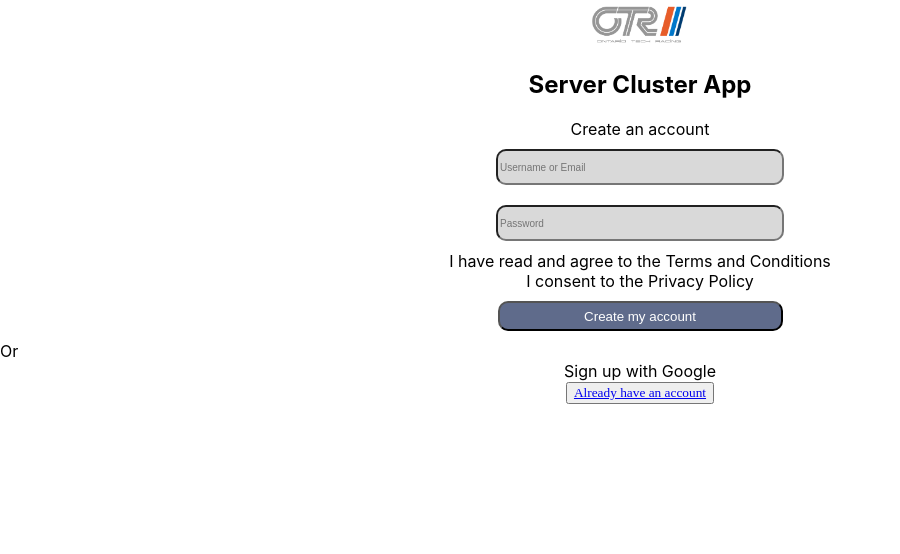
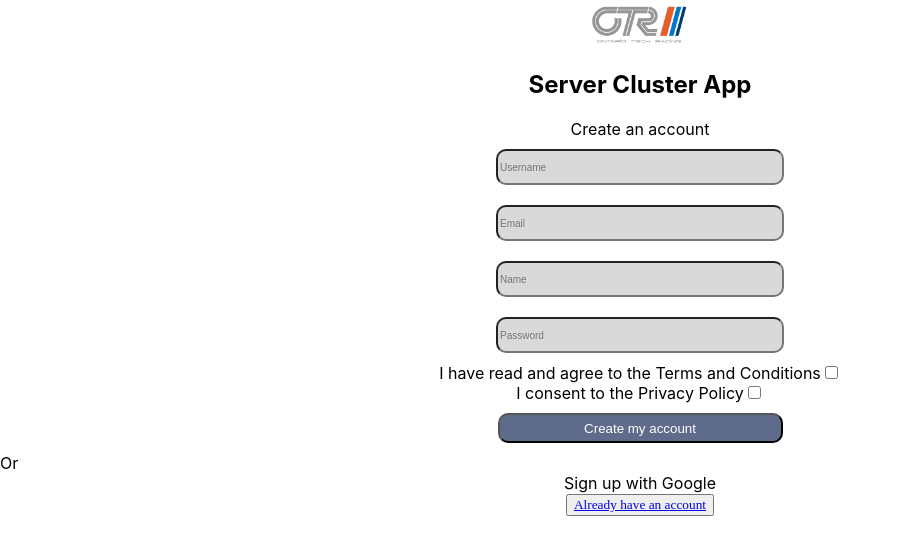
Before and after one commit to OntarioTechRacing/job_manager, a React (Create React App) app: page /login/newaccount in a window 1280 px wide. Shown: the top 554 px of the page, without its empty margins (0-900 px from the left). Built offline with nearby package versions, Linux system fonts and the light colour scheme.

Commit message:
updated front-end

```diff
--- a/package.json
+++ b/package.json
@@ -13,7 +13,6 @@
     "react-bootstrap": "^2.10.2",
     "react-dom": "^18.3.1",
     "react-icons": "^5.2.1",
-    "react-router-dom": "^6.23.1",
     "react-scripts": "5.0.1",
     "web-vitals": "^2.1.4"
   },
--- a/src/App.css
+++ b/src/App.css
@@ -65,7 +65,22 @@
   font-size:10px;
   margin:10px;
 }
-
+.email-container {
+  width:280px;
+  height:30px;
+  background-color:#D9D9D9;
+  border-radius:10px;
+  font-size:10px;
+  margin:10px;
+}
+.name-container {
+  width:280px;
+  height:30px;
+  background-color:#D9D9D9;
+  border-radius:10px;
+  font-size:10px;
+  margin:10px;
+}
 .password-container {
   margin:10px;
   width:280px;
--- a/src/App.js
+++ b/src/App.js
@@ -8,12 +8,13 @@ import Dashboard from './Dashboard';
 import Login from './Login';
 import NewAccount from './NewAccount';
 import Run from './PostProcessing/Run';
+import ProfileSettings from './ProfileSettings';
 
 function App() {
   return (
     <div className="App">
       <Routes>
-        <Route path="/" element={<Dashboard />} />  {/* Use Route component for each route */}
+        <Route path="/" element={<Dashboard />} />
         <Route path="/login" element={<Login />} />
         <Route path = "/login/newaccount" element = {<NewAccount/> } />
         <Route path="/fileupload" element={<FileUpload />} />
@@ -22,6 +23,7 @@ function App() {
         <Route path="/forceresults" element={<ForceResult />} />
         <Route path="/result" element={<Result />} />
         <Route path = "/simulation/run" element = {<Run/>} />
+        <Route path="/profile-settings" element={<ProfileSettings />} />
       </Routes>
     </div>
   );
--- a/src/Login.jsx
+++ b/src/Login.jsx
@@ -1,57 +1,97 @@
-
+import React, { useState } from 'react';
 import './App.css';
 import otrLogo from './images/otrLogo.png';
-import { Link } from 'react-router-dom'
+import { Link } from 'react-router-dom';
 
-function Login(){
+function Login() {
+    const [username, setUsername] = useState('');
+    const [password, setPassword] = useState('');
+    const [message, setMessage] = useState('');
+
+    const handleLogin = async (e) => {
+        e.preventDefault();
+
+        try {
+            const response = await fetch('http://127.0.0.1:8000/login/', {
+                method: 'POST',
+                headers: {
+                    'Content-Type': 'application/json'
+                },
+                body: JSON.stringify({ username, password })
+            });
+
+            if (response.ok) {
+                const data = await response.json();
+                setMessage('Login successful!');
+                // Handle successful login (e.g., redirect, save token, etc.)
+            } else {
+                const error = await response.json();
+                setMessage(`Login failed: ${error.detail}`);
+            }
+        } catch (error) {
+            setMessage(`An error occurred: ${error.message}`);
+        }
+    };
+
     return (
         <div>
-            <div className = "login-background">
-                <div className = "login-image">
-
-                </div>
-
+            <div className="login-background">
+                <div className="login-image"></div>
                 <div>
-                    <div><img src = {otrLogo} alt = "OTR LOGO" width = "100"/></div>
-
+                    <div><img src={otrLogo} alt="OTR LOGO" width="100" /></div>
                     <div>
                         <div><h2>Server Cluster App</h2></div>
                     </div>
-
-                    <div className = "form-container">
-                        <form>
-                            <div><input className = "username-container"type = "text" placeholder = "Username or Email" name = "username"/></div>
-                            <div><input className = "password-container" type = "text" placeholder = "Password" name = "password"/></div>
+                    <div className="form-container">
+                        <form onSubmit={handleLogin}>
+                            <div>
+                                <input
+                                    className="username-container"
+                                    type="text"
+                                    placeholder="Username or Email"
+                                    name="username"
+                                    value={username}
+                                    onChange={(e) => setUsername(e.target.value)}
+                                />
+                            </div>
+                            <div>
+                                <input
+                                    className="password-container"
+                                    type="password"
+                                    placeholder="Password"
+                                    name="password"
+                                    value={password}
+                                    onChange={(e) => setPassword(e.target.value)}
+                                />
+                            </div>
+                            <div>
+                                <button className="sign-in-btn" type="submit">Sign In</button>
+                            </div>
                         </form>
                     </div>
-
-                    <div>
-                        <button className = "sign-in-btn">Sign In</button>
+                    <div className="signup-options-container">
+                        <div className="line-break"></div>
+                        <div>or</div>
+                        <div className="line-break"></div>
                     </div>
-
-                    <div className="signup-options-container">
-                        <div className = "line-break"></div>
-                        <div>or</div>
-                        <div className = "line-break"></div>
-                    </div>
-
                     <div>
                         <div>Sign in with Google</div>
                         <div>
                             <div>Are you new?</div>
                             <div>
-                                    <button className="newAccount-btn">
-                                        <Link to={"./NewAccount"}>
-                                            Create an account
-                                        </Link>
-                                    </button>
+                                <button className="newAccount-btn">
+                                    <Link to="/login/newaccount">
+                                        Create an account
+                                    </Link>
+                                </button>
                             </div>
                         </div>
                     </div>
+                    {message && <div>{message}</div>}
                 </div>
             </div>
         </div>
-    )
+    );
 }
 
 export default Login;
--- a/src/NewAccount.jsx
+++ b/src/NewAccount.jsx
@@ -1,61 +1,126 @@
+import React, { useState } from 'react';
 import otrLogo from './images/otrLogo.png';
-import { Link } from 'react-router-dom'
+import { Link } from 'react-router-dom';
+import './App.css';
 
-function NewAccount(){
-    return(
+function NewAccount() {
+    const [username, setUsername] = useState('');
+    const [email, setEmail] = useState('');
+    const [name, setName] = useState('');
+    const [password, setPassword] = useState('');
+    const [message, setMessage] = useState('');
+
+    const handleSignup = async (e) => {
+        e.preventDefault();
+
+        try {
+            const response = await fetch('http://127.0.0.1:8000/signup/', {
+                method: 'POST',
+                headers: {
+                    'Content-Type': 'application/json'
+                },
+                body: JSON.stringify({ username, email, name, password })
+            });
+
+            if (response.ok) {
+                const data = await response.json();
+                setMessage('Signup successful!');
+                // Handle successful signup (e.g., redirect to login)
+            } else {
+                const error = await response.json();
+                setMessage(`Signup failed: ${error.detail}`);
+            }
+        } catch (error) {
+            setMessage(`An error occurred: ${error.message}`);
+        }
+    };
+
+    return (
         <div>
             <div>
-                <div><img src = {otrLogo} alt = "OTR LOGO" width = "100"/></div>
-
+                <div><img src={otrLogo} alt="OTR LOGO" width="100" /></div>
                 <div>
                     <div><h2>Server Cluster App</h2></div>
                 </div>
-
-                <div className = "form-container">
+                <div className="form-container">
                     <div>Create an account</div>
-
-                    <form>
-                        <div><input className = "username-container"type = "text" placeholder = "Username or Email" name = "username"/></div>
-                        <div><input className = "password-container" type = "text" placeholder = "Password" name = "password"/></div>
+                    <form onSubmit={handleSignup}>
+                        <div>
+                            <input
+                                className="username-container"
+                                type="text"
+                                placeholder="Username"
+                                name="username"
+                                value={username}
+                                onChange={(e) => setUsername(e.target.value)}
+                            />
+                        </div>
+                        <div>
+                            <input
+                                className="email-container"
+                                type="email"
+                                placeholder="Email"
+                                name="email"
+                                value={email}
+                                onChange={(e) => setEmail(e.target.value)}
+                            />
+                        </div>
+                        <div>
+                            <input
+                                className="name-container"
+                                type="text"
+                                placeholder="Name"
+                                name="name"
+                                value={name}
+                                onChange={(e) => setName(e.target.value)}
+                            />
+                        </div>
+                        <div>
+                            <input
+                                className="password-container"
+                                type="password"
+                                placeholder="Password"
+                                name="password"
+                                value={password}
+                                onChange={(e) => setPassword(e.target.value)}
+                            />
+                        </div>
+                        <div>
+                            <label className="container">
+                                I have read and agree to the Terms and Conditions
+                                <input type="checkbox" required />
+                                <span className="checkmark"></span>
+                            </label>
+                        </div>
+                        <div>
+                            <label className="container">
+                                I consent to the Privacy Policy
+                                <input type="checkbox" required />
+                                <span className="checkmark"></span>
+                            </label>
+                        </div>
+                        <div>
+                            <button className="sign-in-btn" type="submit">Create my account</button>
+                        </div>
                     </form>
                 </div>
-
-                <div>
-                    <div>
-                        <label class = "container">I have read and agree to the Terms and Conditions</label>
-                        <span class = "checkmark"></span>
-                    </div>
-
-                    <div>
-                        <label class = "container">I consent to the Privacy Policy</label>
-                        <span class = "checkmark"></span>
-                    </div>
+                <div className="signup-options-container">
+                    <div className="line-break"></div>
+                    <div>Or</div>
+                    <div className="line-break"></div>
                 </div>
-
-                <div>
-                    <button className = "sign-in-btn">Create my account</button>
-                </div>
-
-                <div className="signup-options-container">
-                    <div className = "line-break"></div>
-                    <div>Or</div>
-                    <div className = "line-break"></div>
-                </div>
-
                 <div>
                     <div>Sign up with Google</div>
                     <div>
-                                    <button className="newAccount-btn">
-                                        <Link to={"../Login"}>
-                                            Already have an account
-                                        </Link>
-                                    </button>
-                            </div>
-
+                        <button className="newAccount-btn">
+                            <Link to="../login">Already have an account</Link>
+                        </button>
+                    </div>
                 </div>
+                {message && <div>{message}</div>}
             </div>
         </div>
-    )
+    );
 }
 
 export default NewAccount;
```
Also changed, not shown: 1 other file (tests, documents, lock files or other folders).
